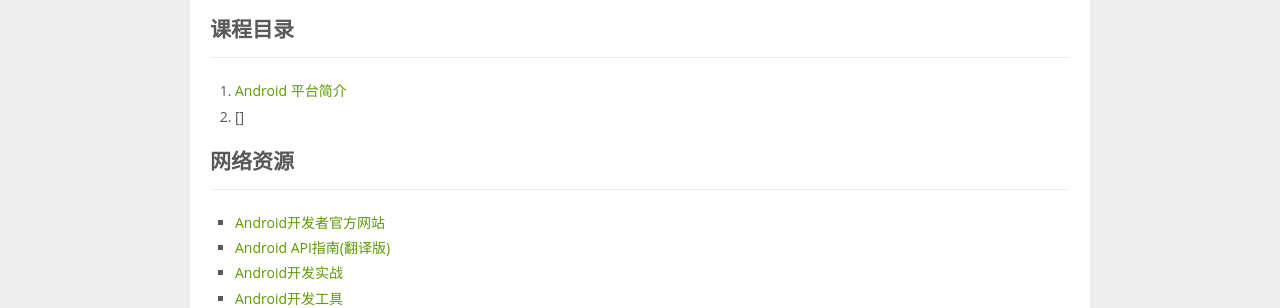
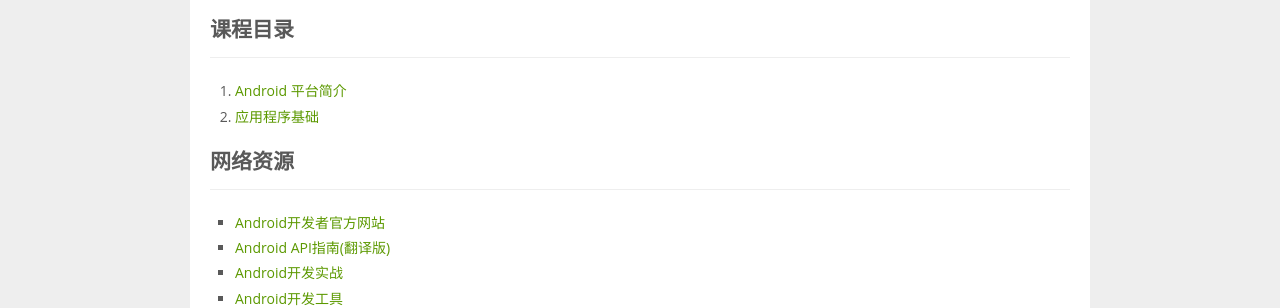
Before and after one commit to zjsu/android, a Jekyll site: the page built from index.md, in a window 1280 px wide and 1107 px high. Shown: the part 139-447 px from the top of the window. Built offline with Jekyll 4.4.1, drawn with Linux system fonts in a browser that asks for light colours; Markdown is read by kramdown in place of the engine named in the settings.

Commit message:
Add chapter 2 to index

```diff
--- a/index.md
+++ b/index.md
@@ -8,7 +8,7 @@ comments: false
 ## 课程目录
 
 1. [Android 平台简介](chapters/1)
-2. []
+2. [应用程序基础](chapters/2)
 
 
 ## 网络资源
```
